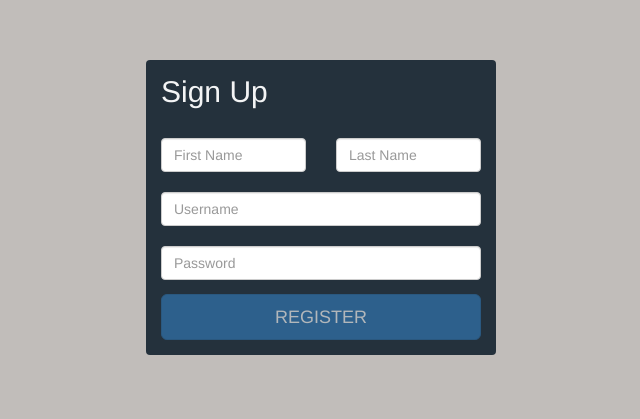
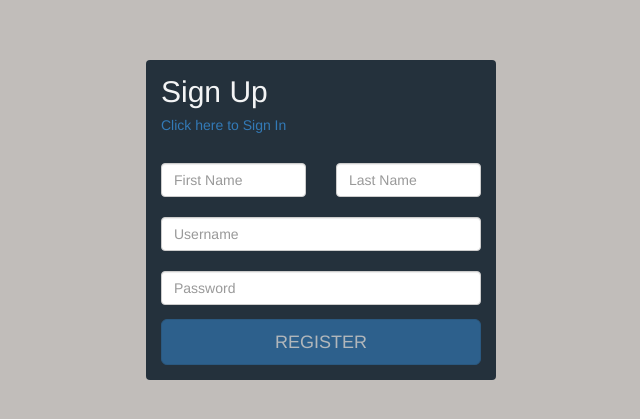
Before and after one commit to shakti1912/CS160ComputerVisionProject, a PHP site: page /video_upload_and_playback/index.php?c=register&m=register in a window 1280 px wide. Shown: the top 419 px of the page, without its empty margins (319-959 px from the left). Run offline with PHP 8.4, Linux system fonts and the light colour scheme; some libraries are stand-ins or nearby versions.

Commit message:
sign link in register page

```diff
--- a/src/views/registerView.php
+++ b/src/views/registerView.php
@@ -28,7 +28,7 @@ class registerView extends View
                 <div class="container">
                     <form action="./index.php">
                         <h2>Sign Up</h2>
-
+                        <h5><a href="./index.php">Click here to Sign In</a></h5>
                         <div class="row">
                             <div class="col-xs-6">
                                 <label for="firstName"></label>
```
